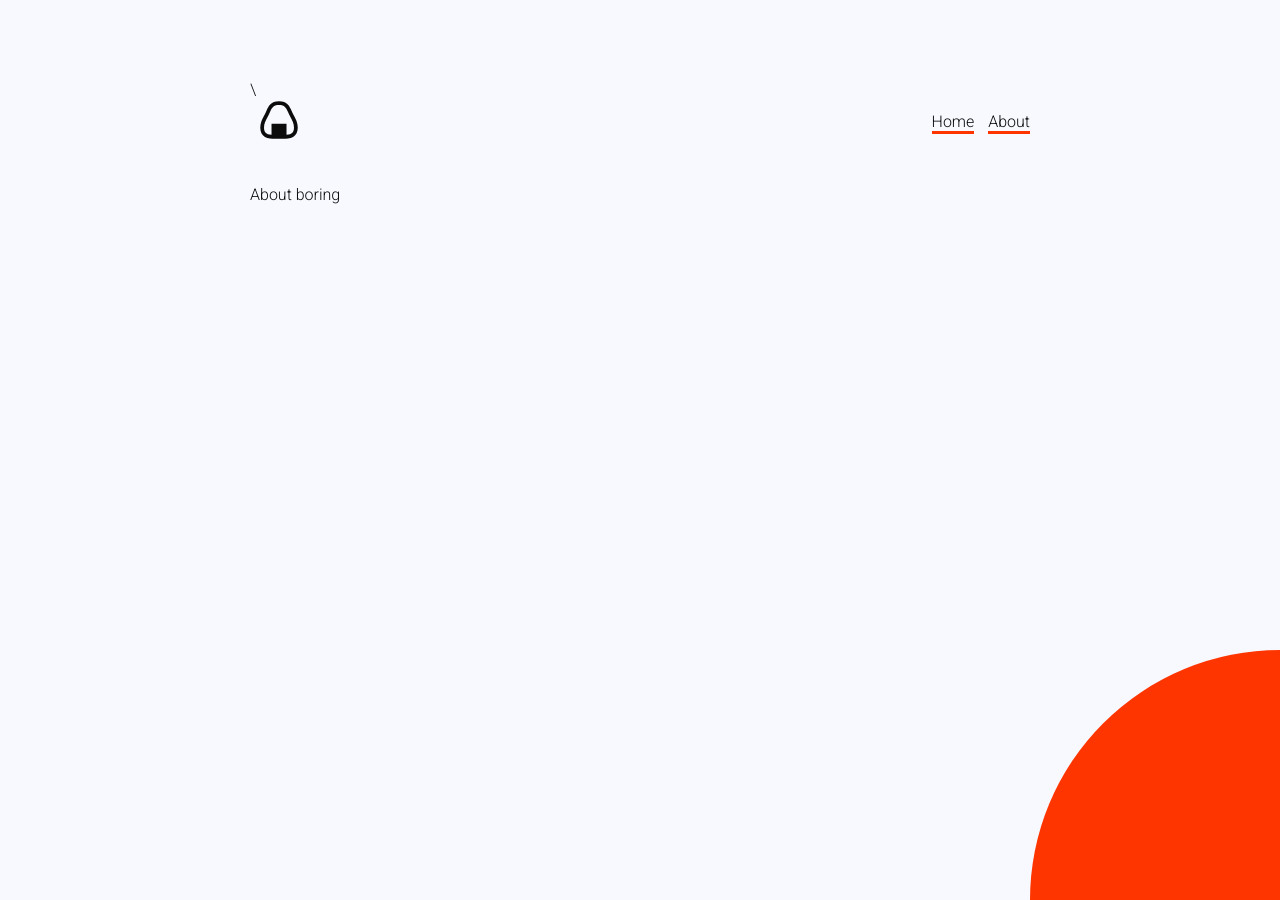
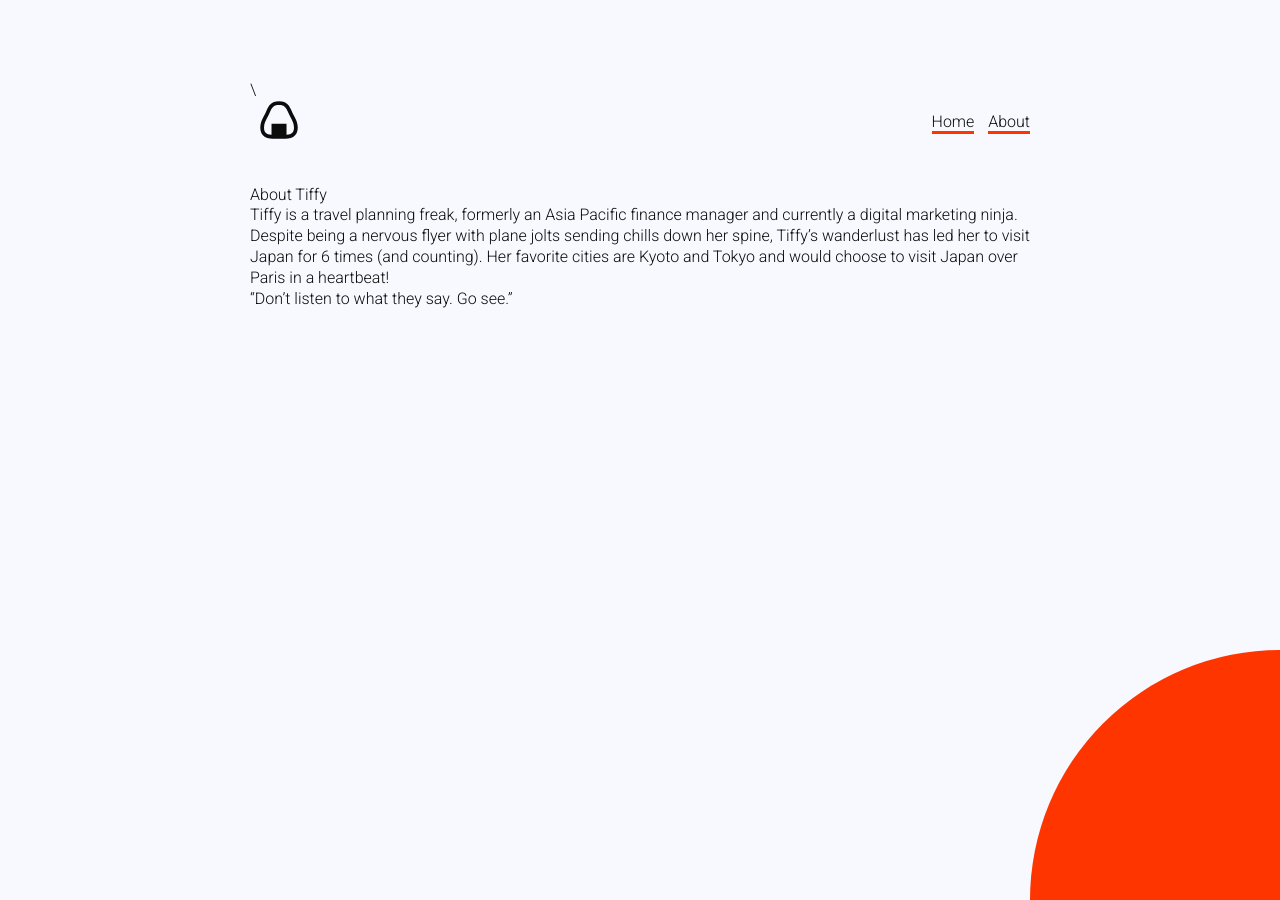
Before and after one commit to lolozhang/september, a Jekyll site: the page built from about.markdown, in a window 1280 px wide. Built offline with Jekyll 4.4.1, drawn with Linux system fonts in a browser that asks for light colours.

Commit message:
Updated About

```diff
--- a/about.markdown
+++ b/about.markdown
@@ -4,4 +4,6 @@
 layout: default
 ---
 
-About boring
+About Tiffy\
+Tiffy is a travel planning freak, formerly an Asia Pacific finance manager and currently a digital marketing ninja. Despite being a nervous flyer with plane jolts sending chills down her spine, Tiffy’s wanderlust has led her to visit Japan for 6 times (and counting). Her favorite cities are Kyoto and Tokyo and would choose to visit Japan over Paris in a heartbeat! \
+“Don't listen to what they say. Go see.”
```
